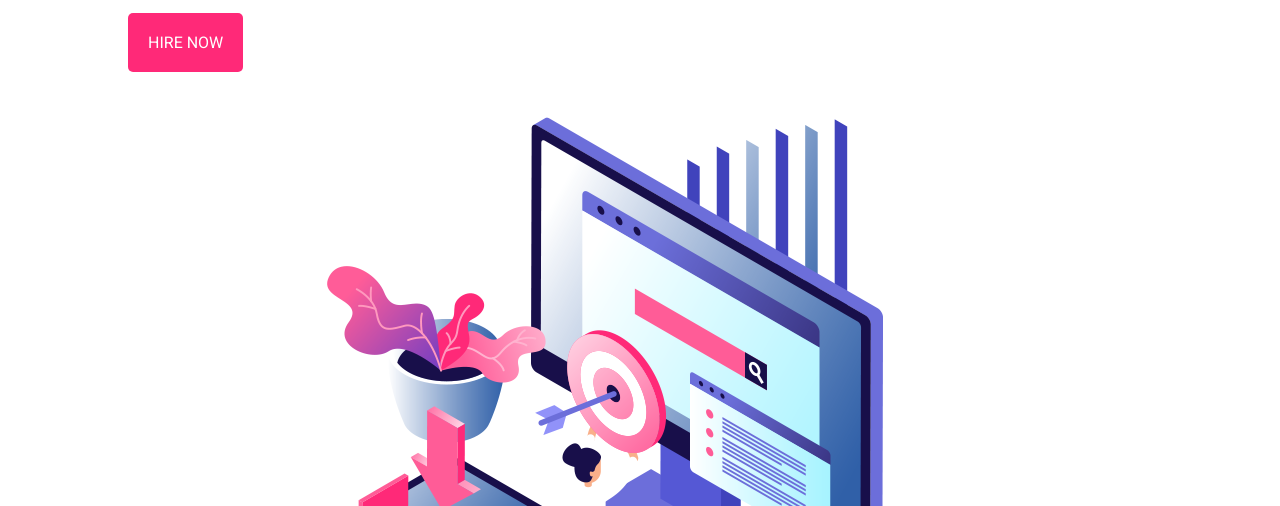
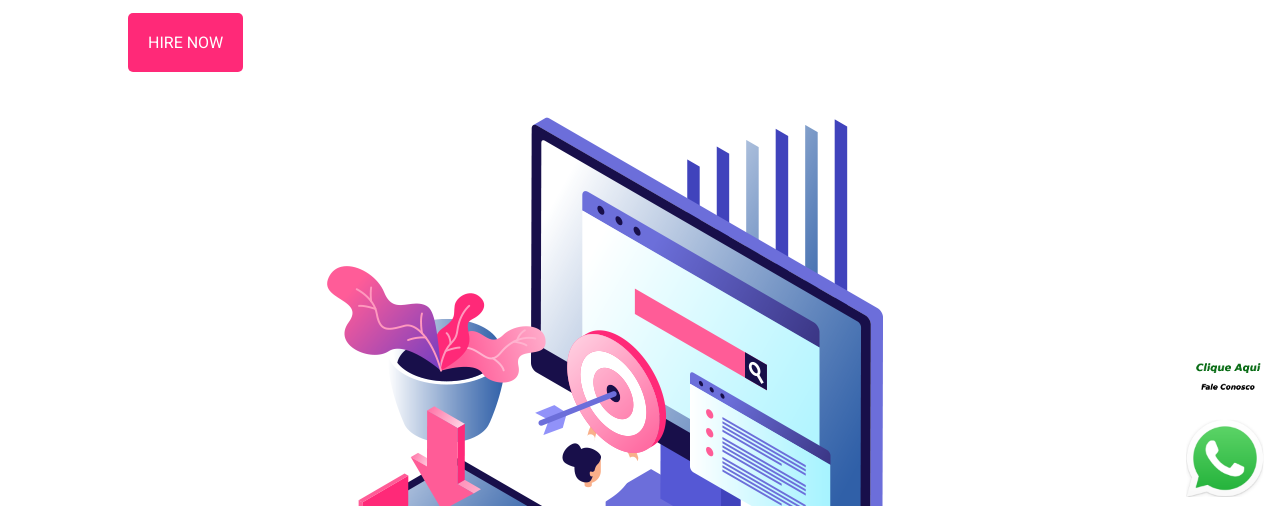
Before and after one commit to Moonxuh/projects, a plain HTML site: page Fake Agency/index.html in a window 1280 px wide. Shown: the part 294-800 px from the top of the page. Drawn offline with Linux system fonts and the light colour scheme.

```diff
--- a/Fake Agency/index.html
+++ b/Fake Agency/index.html
@@ -87,5 +87,6 @@
         </div>
         <b style="color: white;">ⓒ All rights reserved.</b>
     </footer>
+    <a class="whats" target="_blank" href="https://wa.me/5566966666666?text=Ol%C3%A1,%20vim%20pelo%20site!"><img style="width: 100px;" src="IMG/whats.png"></a>
 </body>
 </html>
--- a/Fake Agency/style.css
+++ b/Fake Agency/style.css
@@ -183,3 +183,9 @@
     color: white;
     font-size: 34px;
 }
+
+.whats {
+    position: fixed;
+    bottom: 5px;
+    right: 5px;
+}
```
Also changed, not shown: Fake Agency/IMG/whats.png (added).
